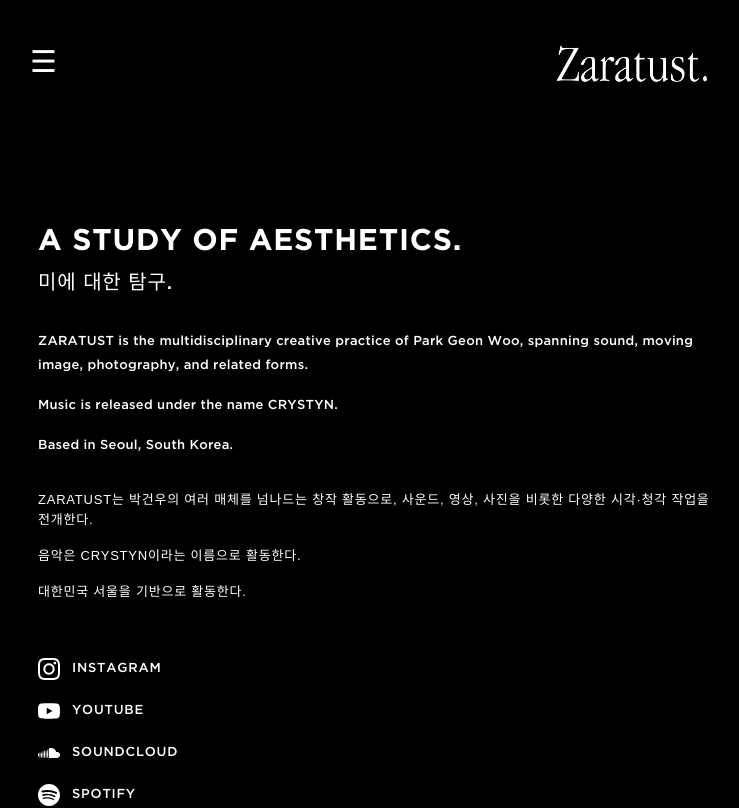
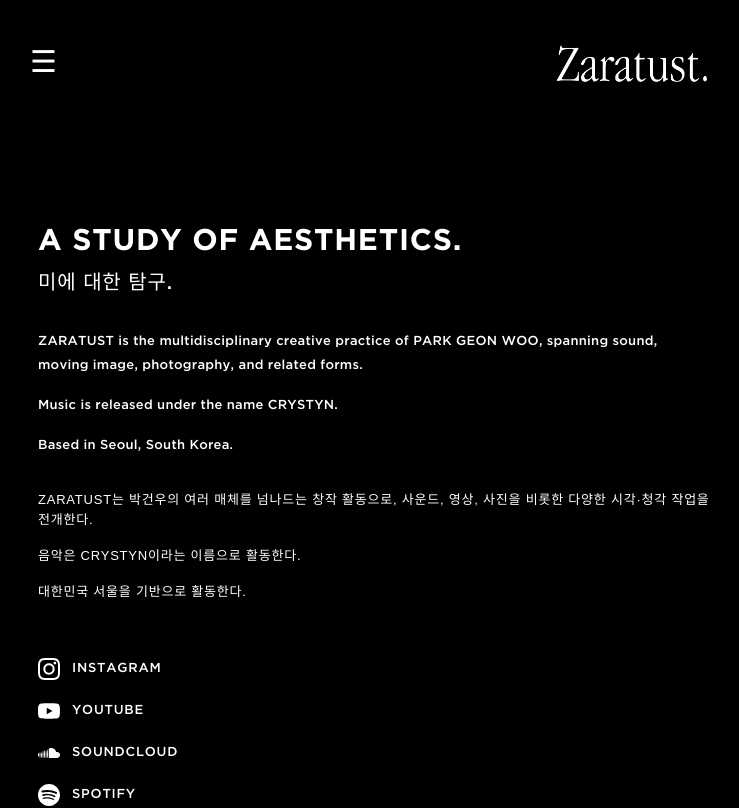
Before and after one commit to mmmmilessss/thezaratust, a Next.js app: page /about in a window 1280 px wide. Shown: the top 808 px of the page, without its empty margins (10-749 px from the left). Built offline with nearby package versions, Linux system fonts and the light colour scheme; a web font is replaced by a local one.

Commit message:
Capitalize artist name in about copy

```diff
--- a/app/about/page.tsx
+++ b/app/about/page.tsx
@@ -48,8 +48,8 @@
         <div className="mb-14 max-w-2xl space-y-8 text-[calc(0.65rem+1px)] leading-5 font-gotham-medium sm:text-[13px] sm:leading-6">
           <div className="space-y-4 normal-case tracking-[0.02em]">
             <p>
-              ZARATUST is the multidisciplinary creative practice of Park Geon
-              Woo, spanning sound, moving image, photography, and related forms.
+              ZARATUST is the multidisciplinary creative practice of PARK GEON
+              WOO, spanning sound, moving image, photography, and related forms.
             </p>
             <p>Music is released under the name CRYSTYN.</p>
             <p>Based in Seoul, South Korea.</p>
```
